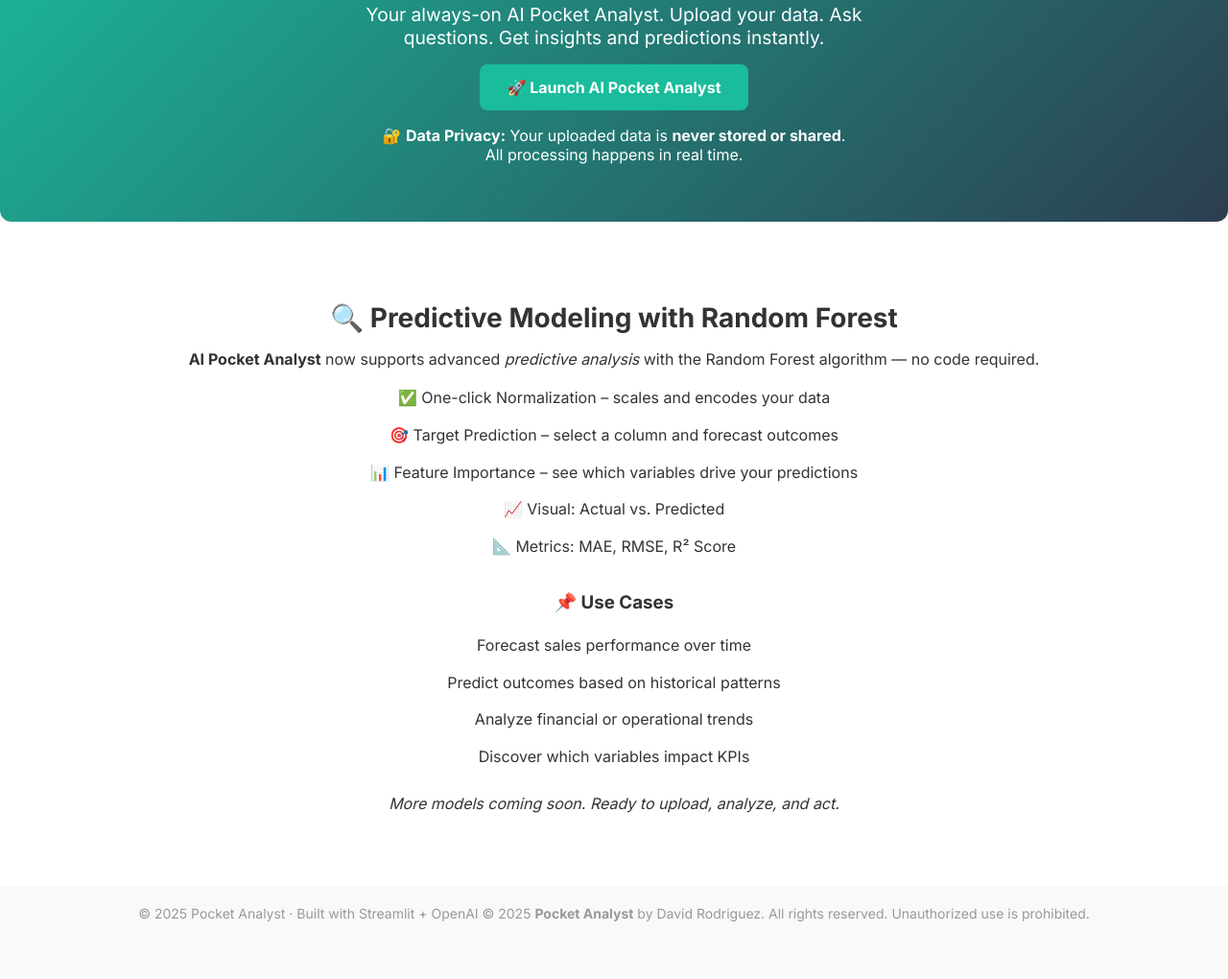
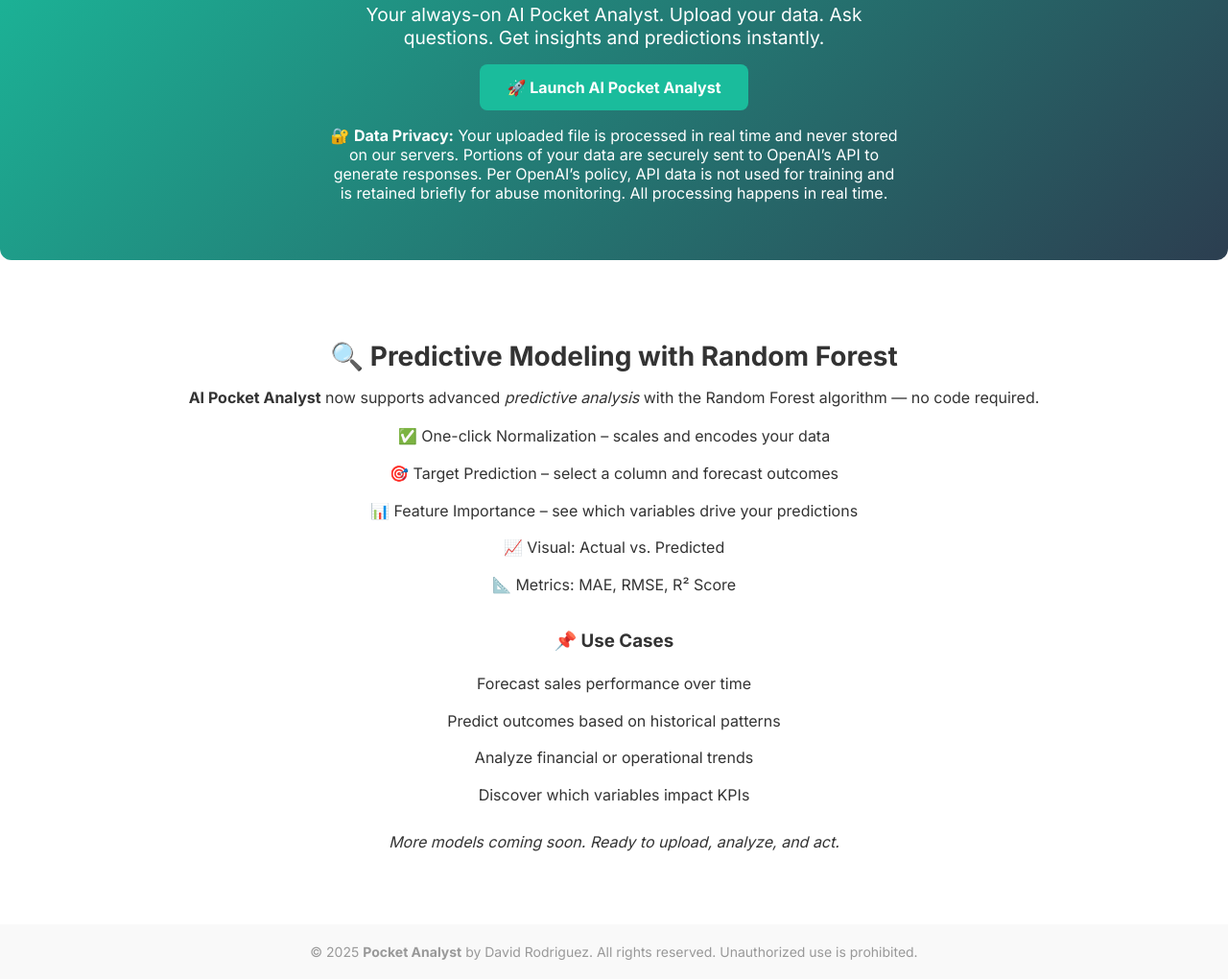
Before and after one commit to DRod0422/pocket-analyst-site, a plain HTML site: page index.html in a window 1280 px wide. Shown: the part 149-1169 px from the top of the page at 96% size. Before the commit the page ends 1129 px from the top, so only its background shows below. Drawn offline with Linux system fonts and the light colour scheme.

Commit message:
updated footer copy right, as well as the data privacy message for clarity

```diff
--- a/index.html
+++ b/index.html
@@ -104,7 +104,7 @@
     </div>
 
     <p style="font-size: 16px; color: #fff; max-width: 600px; margin: 0 auto;">
-      🔐 <strong>Data Privacy:</strong> Your uploaded data is <strong>never stored or shared</strong>.<br>
+      🔐 <strong>Data Privacy:</strong> Your uploaded file is processed in real time and never stored on our servers. Portions of your data are securely sent to OpenAI’s API to generate responses. Per OpenAI’s policy, API data is not used for training and is retained briefly for abuse monitoring.
       All processing happens in real time.
     </p>
   </div>
@@ -136,7 +136,6 @@
   </section> -->
 
   <div class="footer">
-    &copy; 2025 Pocket Analyst · Built with Streamlit + OpenAI
     &copy; 2025 <strong>Pocket Analyst</strong> by David Rodriguez. All rights reserved. Unauthorized use is prohibited.
 
   </div>
```
